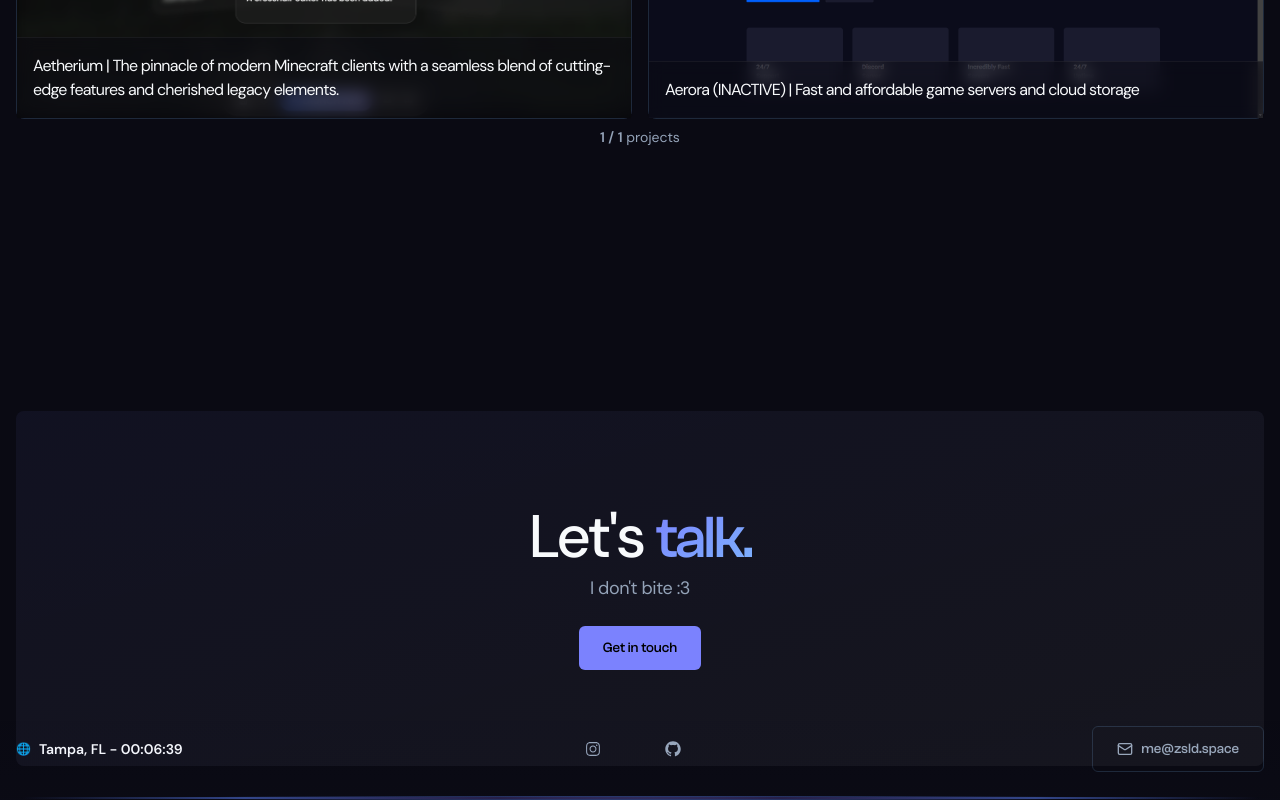
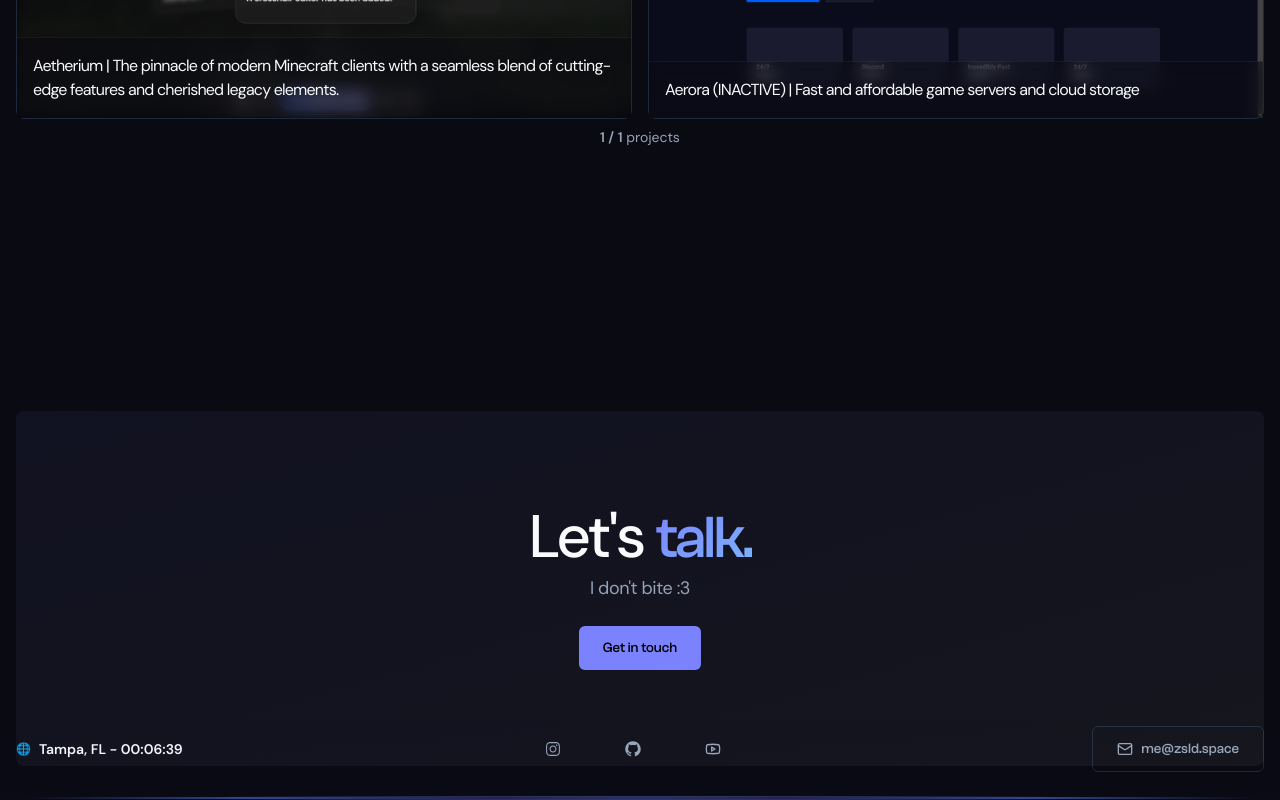
Before and after one commit to zslddd/website, a Next.js app: page / in a window 1280 px wide. Shown: the part 2286-3086 px from the top of the page. Built offline with nearby package versions, Linux system fonts and the light colour scheme.

Commit message:
add yoitube

```diff
--- a/src/components/Footer.tsx
+++ b/src/components/Footer.tsx
@@ -1,7 +1,7 @@
 import Link from "next/link";
 import { Button } from "@/components/ui/button";
 import { useState, useEffect } from "react";
-import { MailIcon } from "lucide-react";
+import { MailIcon, YoutubeIcon } from "lucide-react";
 import { GitHubLogoIcon, InstagramLogoIcon } from "@radix-ui/react-icons";
 
 export default function Footer() {
@@ -57,6 +57,16 @@
               <GitHubLogoIcon className="h-4 w-4 md:mr-2" />
             </Button>
           </Link>
+
+          <Link
+            href="https://www.youtube.com/@zslddd"
+            passHref
+            className="text-xs text-muted-foreground hover:text-foreground"
+          >
+            <Button variant={"ghost"}>
+              <YoutubeIcon className="h-4 w-4 md:mr-2" />
+            </Button>
+          </Link>
         </div>
 
         <Link
```
